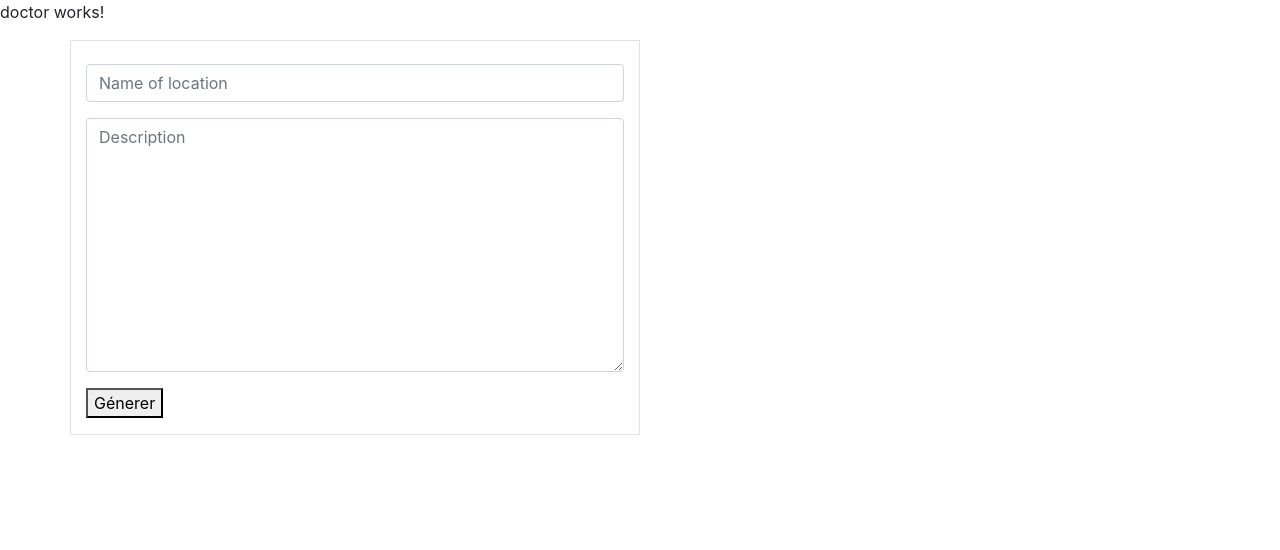
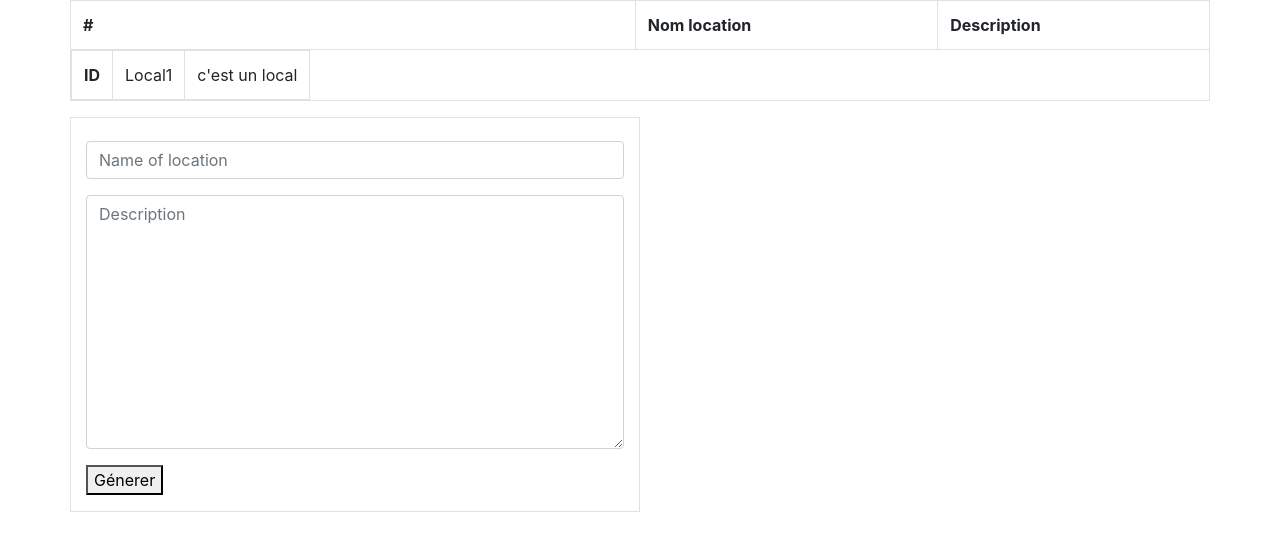
Before and after one commit to Yusuf-Ymz/pfe-web-frontend, an Angular app: page /doctor in a window 1280 px wide. Shown: the top 550 px of the page. Built offline with nearby package versions, Linux system fonts and the light colour scheme.

Commit message:
add -list of locations

```diff
--- a/src/app/app.module.ts
+++ b/src/app/app.module.ts
@@ -10,12 +10,14 @@ import { DoctorComponent } from './components/doctor/doctor.component';
 import { BrowserAnimationsModule } from '@angular/platform-browser/animations';
 
 import { ToastrModule } from 'ngx-toastr';
+import { LocationDetailsComponent } from './components/location-details/location-details.component';
 
 @NgModule({
   declarations: [
     AppComponent,
     AuthentificationComponent,
-    DoctorComponent
+    DoctorComponent,
+    LocationDetailsComponent
   ],
   imports: [
     BrowserModule,
--- a/src/app/components/doctor/doctor.component.html
+++ b/src/app/components/doctor/doctor.component.html
@@ -1,5 +1,25 @@
-<p>doctor works!</p>
-
+<div class="container list-locations">
+<div class="row">
+  <table class="table border " >
+    <thead>
+      <tr>
+        <th class="border" scope="col">#</th>
+        <th class="border" scope="col">Nom location</th>
+        <th class="border" scope="col">Description</th>
+      </tr>
+    </thead>
+    <tbody>
+      <div *ngFor="let location of getLocations()">
+        <!-- <th class="border" scope="row">ID</th>
+        <td class="border">{{location.name}}</td>
+        <td class="border">{{location.description}}</td> -->
+        <app-location-details [loca]="location" >
+        </app-location-details>
+      </div>
+    </tbody>
+  </table>
+</div>
+</div>
 
 <div class="container add-location-container">
     <div class="row">
--- a/src/app/components/doctor/doctor.component.ts
+++ b/src/app/components/doctor/doctor.component.ts
@@ -1,5 +1,6 @@
 import { Component, OnInit } from '@angular/core';
 import { NgForm } from '@angular/forms';
+import { locationData } from 'src/app/models/location-data.model';
 import { DoctorService } from 'src/app/services/doctor.service';
 
 @Component({
@@ -12,11 +13,17 @@ export class DoctorComponent implements OnInit {
   constructor(private doctorService : DoctorService) { }
 
   ngOnInit(): void {
+    this.getLocations();
   }
 
   addLocation(form: NgForm){
     console.log(form)
     this.doctorService.createLocation(form.value.location_name, form.value.location_description)
+    form.reset()
+  }
+
+  getLocations(){
+    return [...this.doctorService.getLocations()];
   }
 
 }
--- /dev/null
+++ b/src/app/components/location-details/location-details.component.html
@@ -0,0 +1,5 @@
+<tr class="table">
+<th class="border" scope="row">ID</th>
+<td class="border">{{loca.name}}</td>
+<td class="border">{{loca.description}}</td>
+</tr>
--- /dev/null
+++ b/src/app/components/location-details/location-details.component.ts
@@ -0,0 +1,19 @@
+import { Component, Input, OnInit } from '@angular/core';
+import { locationData } from 'src/app/models/location-data.model';
+
+@Component({
+  selector: 'app-location-details',
+  templateUrl: './location-details.component.html',
+  styleUrls: ['./location-details.component.css']
+})
+export class LocationDetailsComponent implements OnInit {
+
+  @Input() loca! : locationData;
+
+  constructor() {
+   }
+
+  ngOnInit(): void {
+  }
+
+}
--- a/src/app/services/doctor.service.ts
+++ b/src/app/services/doctor.service.ts
@@ -17,22 +17,29 @@ export class DoctorService {
 
   constructor(private http: HttpClient, private router: Router, private toastr: ToastrService) { }
 
+  getLocations(){
+    return this.locations;
+    // this.http.get(environment.serverUrl+'doctor')
+    //   .subscribe(response => {
+    //        return response.data
+    //   })
+  }
+
   createLocation(name : string, description: string) {
     const locationData : locationData ={
       name: name,
       description : description
     }
-
-    this.locations = [locationData, ...this.locations]
+    return this.locations = [locationData, ...this.locations]
     //requete vers la Db
-    this.http.post(environment.serverUrl+'doctor', locationData)
-      .subscribe(response => {
-        //repondre par une liste de qr code ? ou ajouter le qrcode generé ?
-        console.log(response)
-      }, (error: HttpErrorResponse) => {
-        if (error.status === 401) {
-          this.toastr.error("Erreur serveur lors de l'ajout")
-        }
-      });
+    // this.http.post(environment.serverUrl+'doctor', locationData)
+    //   .subscribe(response => {
+    //     //repondre par une liste de qr code ? ou ajouter le qrcode generé ?
+    //     console.log(response)
+    //   }, (error: HttpErrorResponse) => {
+    //     if (error.status === 401) {
+    //       this.toastr.error("Erreur serveur lors de l'ajout")
+    //     }
+    //   });
   }
 }
--- a/tsconfig.json
+++ b/tsconfig.json
@@ -24,6 +24,7 @@
   "angularCompilerOptions": {
     "strictInjectionParameters": false,
     "strictInputAccessModifiers": false,
-    "strictTemplates": false
+    "strictTemplates": false,
+    "strictPropertyInitialization": false
   }
 }
```
Also changed, not shown: src/app/components/location-details/location-details.component.css (added).
